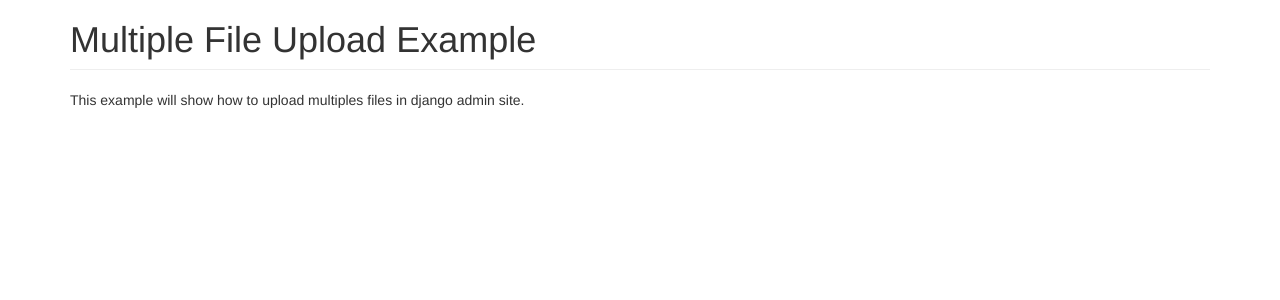
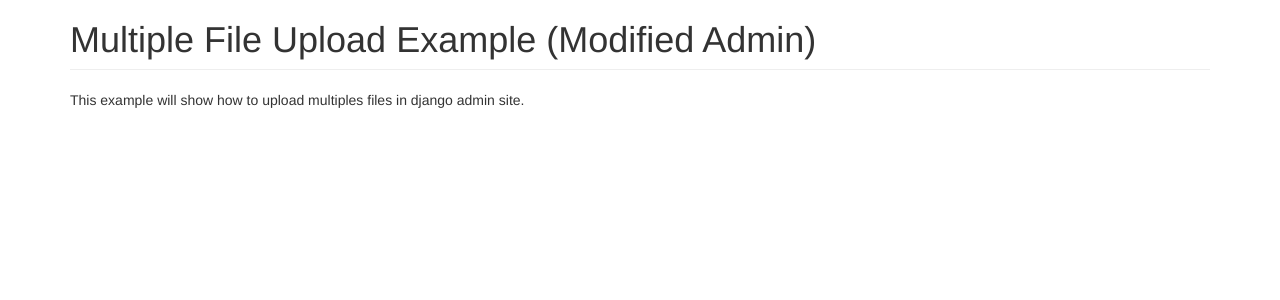
Before and after one commit to Krypton3/File_Upload_Django, a Django app: page / in a window 1280 px wide. Shown: the part 52-352 px from the top of the page. Run offline with Django 3.2, Linux system fonts and the light colour scheme; some libraries are stand-ins or nearby versions.

Commit message:
Update home.html

```diff
--- a/mysite/templates/home.html
+++ b/mysite/templates/home.html
@@ -1,7 +1,7 @@
 {% extends 'base.html' %}
 
 {% block content %}
-<h1 class="page-header">Multiple File Upload Example</h1>
+<h1 class="page-header">Multiple File Upload Example (Modified Admin)</h1>
 <div>
     <p>This example will show how to upload multiples files in django admin site.</p>
 </div>
```
